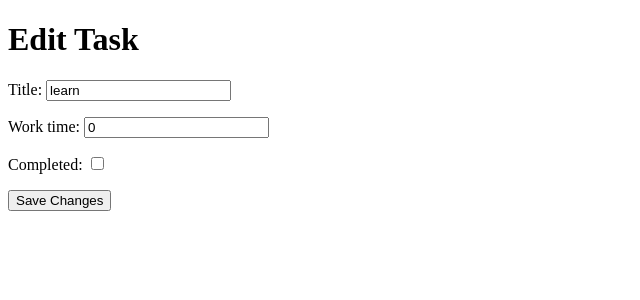
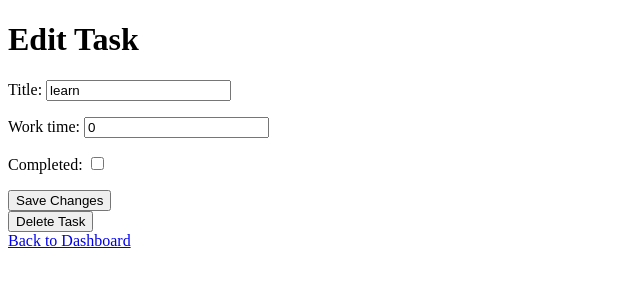
Before and after one commit to RouvenBlaettler/To-Do-App, a Django app: page /edit_task/3/1/ in a window 1280 px wide. Shown: the part 26-326 px from the top of the page, without its empty margins (0-640 px from the left). Run offline with Django 5.2, Linux system fonts and the light colour scheme; a user stored in the database is signed in; data comes from the database, SQL or seed files in the repository; both versions use the stored data as it was after the commit.

Commit message:
add delete function

```diff
--- a/tasks/templates/tasks/edit_task.html
+++ b/tasks/templates/tasks/edit_task.html
@@ -7,4 +7,10 @@
     {{ form.as_p }}
     <button type="submit">Save Changes</button>
 </form>
+
+<form method="post" action="{% url 'delete_task' task_id task_type %}">
+    {% csrf_token %}
+    <button type="submit" onclick="return confirm('Are you sure?')">Delete Task</button>
+</form>
+<a href="{% url 'dashboard' %}">Back to Dashboard</a>
 {% endblock %}
--- a/tasks/urls.py
+++ b/tasks/urls.py
@@ -1,6 +1,6 @@
 from django.contrib import admin
 from django.urls import path
-from .views import dashboard, register, login_view, logout_view, edit_task
+from .views import dashboard, register, login_view, logout_view, edit_task, delete_task
 
 urlpatterns = [
     path('', dashboard, name='dashboard'),
@@ -9,4 +9,5 @@ urlpatterns = [
     path('login/', login_view, name='login'),
     path('logout/', logout_view, name='logout'),
     path('edit_task/<int:task_id>/<str:task_type>/', edit_task, name='edit_task'),
+    path('delete_task/<int:task_id>/<str:task_type>/', delete_task, name='delete_task'),
 ]
--- a/tasks/views.py
+++ b/tasks/views.py
@@ -5,7 +5,7 @@ from django.contrib.auth.models import User
 from .models import NormalTask, ContinuousTask
 from .forms import NormalTaskForm, ContinuousTaskForm
 from django.contrib.auth.forms import UserCreationForm
-
+from django.shortcuts import get_object_or_404
 
 def register(request):
     if request.method == "POST":
@@ -85,10 +85,10 @@ def dashboard(request):
 
 def edit_task(request, task_id, task_type):
     if task_type == 'normal':
-        task = NormalTask.objects.get(id=task_id, user=request.user)
+        task = get_object_or_404(NormalTask, id=task_id, user=request.user)
         form_class = NormalTaskForm
     else:
-        task = ContinuousTask.objects.get(id=task_id, user=request.user)
+        task = get_object_or_404(ContinuousTask, id=task_id, user=request.user)
         form_class = ContinuousTaskForm
 
     if request.method == 'POST':
@@ -99,4 +99,16 @@ def edit_task(request, task_id, task_type):
     else:
         form = form_class(instance=task)
 
-    return render(request, 'tasks/edit_task.html', {'form': form, 'task_type': task_type})
+    return render(request, 'tasks/edit_task.html', {'form': form, 'task_id': task_id, 'task_type': task_type})
+
+def delete_task(request, task_id, task_type):
+    if request.method == 'POST':
+        if task_type == 'normal':
+            task = get_object_or_404(NormalTask, id=task_id, user=request.user)
+        else:
+            task = get_object_or_404(ContinuousTask, id=task_id, user=request.user)
+
+        task.delete()
+        return redirect('dashboard')
+
+    return redirect('dashboard')
```
Also changed, not shown: db.sqlite3.
